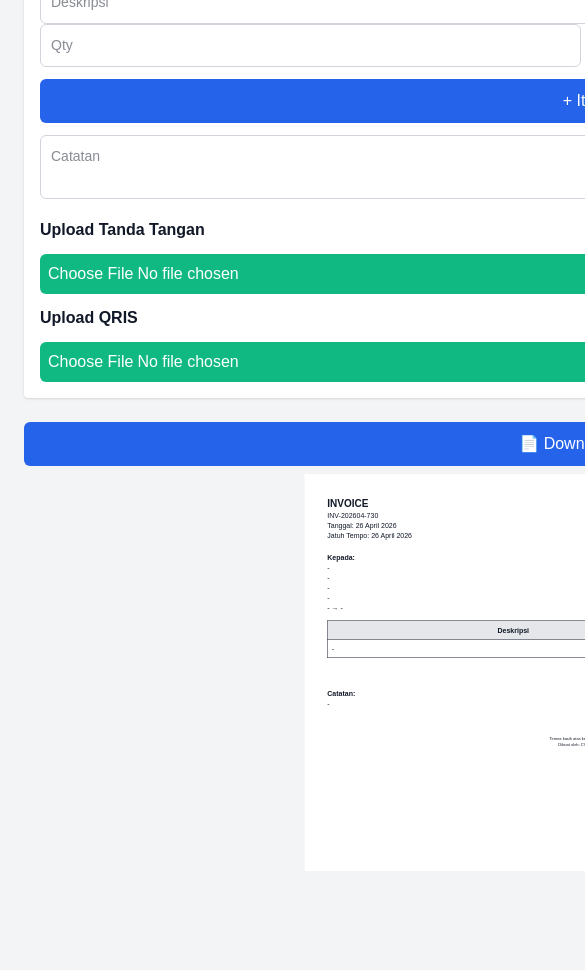
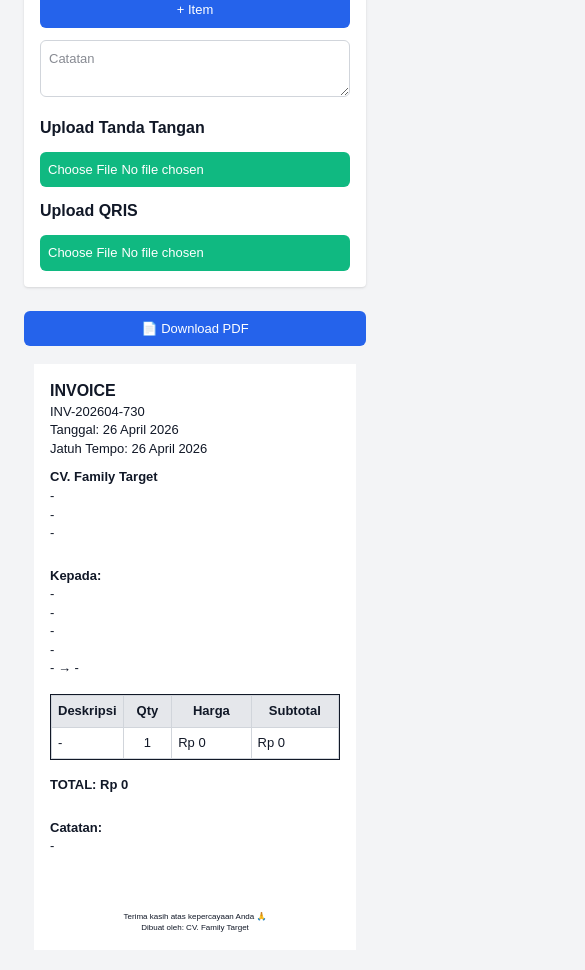
Before and after one commit to rahmatfantastik07/invoice-app, a Next.js app: page / in a window 390 px wide. Shown: the part 980-1950 px from the top of the page, 585 px wide, since content can reach past the window. Built offline with nearby package versions, Linux system fonts and the light colour scheme.

Commit message:
Update globals.css

```diff
--- a/app/globals.css
+++ b/app/globals.css
@@ -1,6 +1,8 @@
 @import "tailwindcss";
 
-/* RESET */
+/* =========================
+   RESET
+   ========================= */
 *,
 *::before,
 *::after {
@@ -14,7 +16,9 @@ body {
   color: #111827;
 }
 
-/* INPUT */
+/* =========================
+   INPUT
+   ========================= */
 .input {
   border: 1px solid #d1d5db;
   padding: 10px;
@@ -28,7 +32,9 @@ body {
   border-color: #2563eb;
 }
 
-/* BUTTON */
+/* =========================
+   BUTTON
+   ========================= */
 .btn {
   background: #2563eb;
   color: white;
@@ -45,7 +51,9 @@ body {
   width: 100%;
 }
 
-/* GRID */
+/* =========================
+   GRID FORM
+   ========================= */
 .invoice-grid {
   display: grid;
   grid-template-columns: 1fr;
@@ -62,48 +70,116 @@ body {
 }
 
 /* =========================
-   🔥 PREVIEW RESPONSIVE FIX
+   PREVIEW DESKTOP (A4)
    ========================= */
-
-/* wrapper default (target div flex kamu) */
 .flex.justify-center {
   width: 100%;
   overflow-x: auto;
+  padding: 10px;
 }
 
-/* target langsung A4 container */
 .flex.justify-center > div {
   transform-origin: top center;
 }
 
-/* TABLE AMAN */
+/* TABLE */
 table {
   border-collapse: collapse;
   width: 100%;
 }
 
 td, th {
+  border: 1px solid #d1d5db;
+  padding: 6px;
   word-break: break-word;
 }
 
 /* =========================
-   MOBILE SCALE
+   🔥 MOBILE MODE (REAL RESPONSIVE)
    ========================= */
+@media (max-width: 768px) {
 
-@media (max-width: 1024px) {
+  /* container */
+  .flex.justify-center {
+    justify-content: center;
+    overflow-x: hidden;
+    padding: 10px;
+  }
+
+  /* override A4 jadi fleksibel */
   .flex.justify-center > div {
-    transform: scale(0.85);
+    width: 100% !important;
+    min-height: auto !important;
+    padding: 16px !important;
+  }
+
+  /* HEADER jadi vertikal */
+  .flex.justify-center > div > div:first-child {
+    flex-direction: column !important;
+    gap: 10px;
+  }
+
+  /* logo */
+  img {
+    max-width: 120px;
+    height: auto !important;
+  }
+
+  /* text kanan jadi kiri */
+  .text-right {
+    text-align: left !important;
+  }
+
+  /* TABLE scroll horizontal */
+  table {
+    display: block;
+    overflow-x: auto;
+    white-space: nowrap;
+  }
+
+  /* font */
+  .text-sm {
+    font-size: 14px !important;
+  }
+
+  h1 {
+    font-size: 18px !important;
+  }
+
+  /* footer jadi stack */
+  .flex.justify-between {
+    flex-direction: column !important;
+    gap: 16px;
+    align-items: flex-start !important;
+  }
+
+  /* QR & signature */
+  .flex.justify-between img {
+    max-width: 150px;
   }
 }
 
-@media (max-width: 768px) {
-  .flex.justify-center > div {
-    transform: scale(0.65);
+/* =========================
+   EXTRA SMALL DEVICE
+   ========================= */
+@media (max-width: 480px) {
+
+  .text-sm {
+    font-size: 13px !important;
   }
+
+  h1 {
+    font-size: 16px !important;
+  }
+
+  .input {
+    font-size: 13px;
+    padding: 8px;
+  }
+
+  .btn, .btn2 {
+    font-size: 13px;
+    padding: 8px;
+  }
+
 }
-
-@media (max-width: 480px) {
-  .flex.justify-center > div {
-    transform: scale(0.5);
-  }
-}
```
